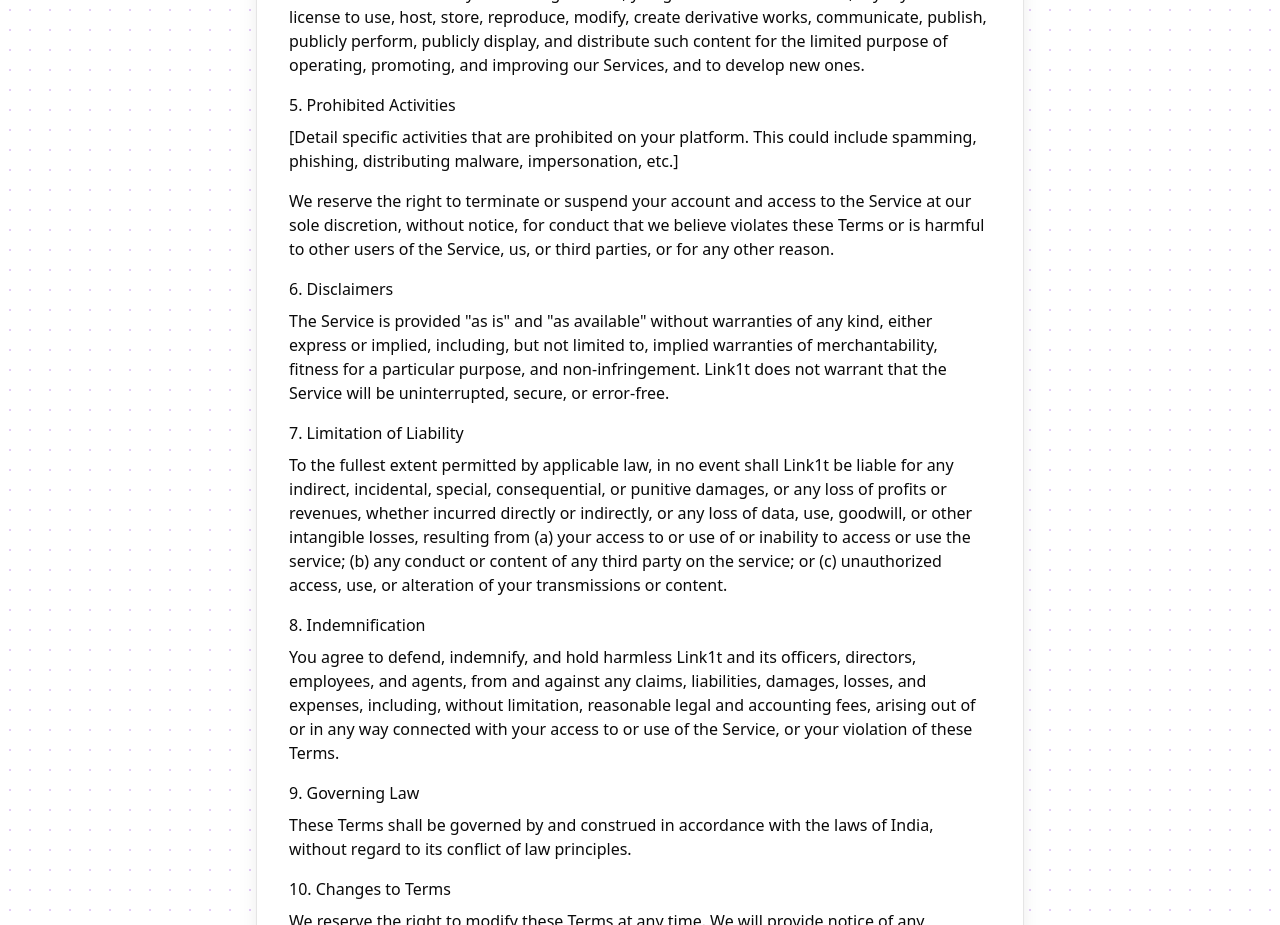
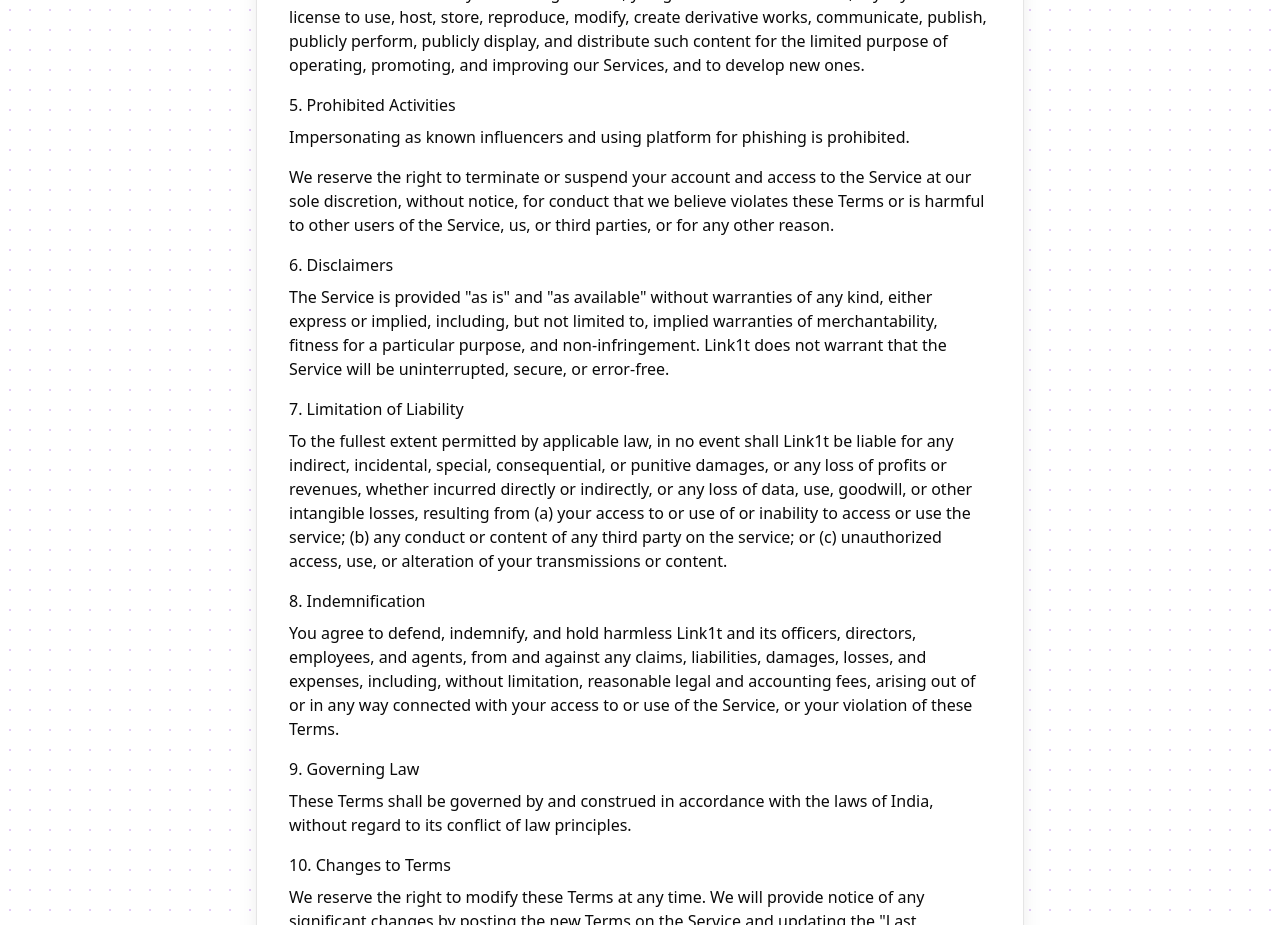
Before and after one commit to Buddhsen-tripathi/link1t, a Next.js app: page /terms-of-service in a window 1280 px wide. Shown: the part 1240-2165 px from the top of the page. Built offline with nearby package versions, Linux system fonts and the light colour scheme; no server answers.

Commit message:
Update page.tsx

```diff
--- a/app/terms-of-service/page.tsx
+++ b/app/terms-of-service/page.tsx
@@ -73,7 +73,7 @@
 
           <h2>5. Prohibited Activities</h2>
           <p className="mb-4 mt-2">
-            [Detail specific activities that are prohibited on your platform. This could include spamming, phishing, distributing malware, impersonation, etc.]
+            Impersonating as known influencers and using platform for phishing is prohibited.
           </p>
           <p className="mb-4 mt-2">
             We reserve the right to terminate or suspend your account and access to the Service at our sole discretion, without notice, for conduct that we believe violates these Terms or is harmful to other users of the Service, us, or third parties, or for any other reason.
```
